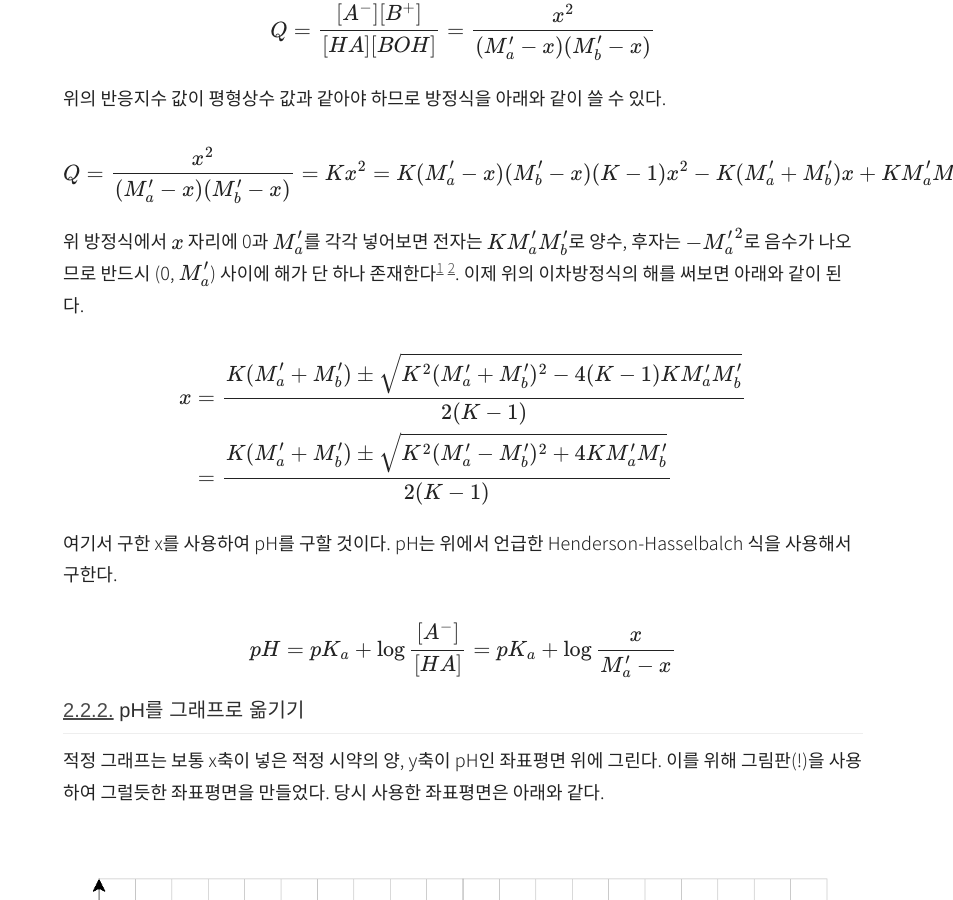
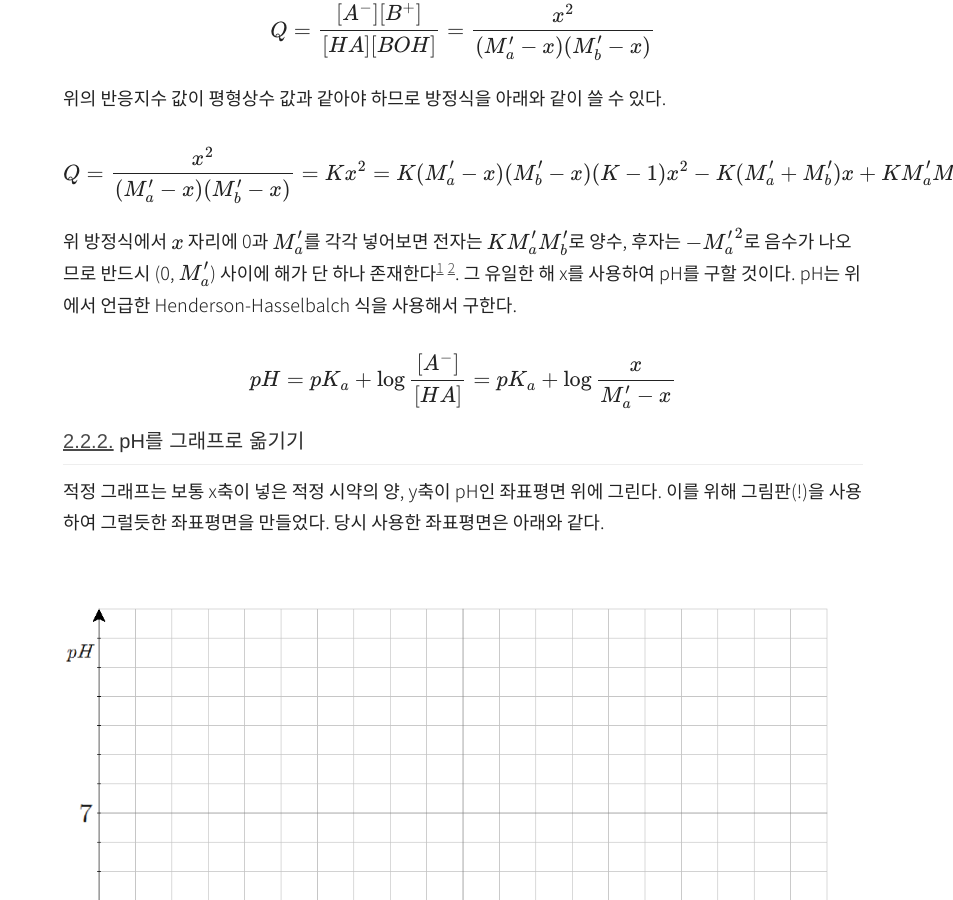
Before and after one commit to Orb-H/projects, a Jekyll site: the page built from _docs/ko/2016/titration/index.md, in a window 1280 px wide and 900 px high, scrolled down 1962 px. Shown: the whole window, without its empty margins (327-1280 px from the left). Built offline with Jekyll 4.4.1, drawn with Linux system fonts in a browser that asks for light colours; formulas are drawn with MathJax 3.

Commit message:
Remove unnecessary LaTeX
Remove quite complicated solution of quadratic equation, since too dirty

```diff
--- a/_docs/ko/2016/titration/index.md
+++ b/_docs/ko/2016/titration/index.md
@@ -59,16 +59,7 @@ x^2=K(M'_a-x)(M'_b-x)\\
 (K-1)x^2-K(M'_a+M'_b)x+KM'_aM'_b=0
 $$
 
-위 방정식에서 $x$ 자리에 0과 $M'_a$를 각각 넣어보면 전자는 $KM'_aM'_b$로 양수, 후자는 $-{M'_a}^{2}$로 음수가 나오므로 반드시 (0, $M'_a$) 사이에 해가 단 하나 존재한다[^1] [^2]. 이제 위의 이차방정식의 해를 써보면 아래와 같이 된다.
-
-$$
-\begin{aligned}
-x&=\frac{K(M'_a+M'_b)\pm\sqrt{K^2(M'_a+M'_b)^2-4(K-1)KM'_aM'_b}}{2(K-1)}\\
-&=\frac{K(M'_a+M'_b)\pm\sqrt{K^2(M'_a-M'_b)^2+4KM'_aM'_b}}{2(K-1)}
-\end{aligned}
-$$
-
-여기서 구한 x를 사용하여 pH를 구할 것이다. pH는 위에서 언급한 Henderson-Hasselbalch 식을 사용해서 구한다.
+위 방정식에서 $x$ 자리에 0과 $M'_a$를 각각 넣어보면 전자는 $KM'_aM'_b$로 양수, 후자는 $-{M'_a}^{2}$로 음수가 나오므로 반드시 (0, $M'_a$) 사이에 해가 단 하나 존재한다[^1] [^2]. 그 유일한 해 x를 사용하여 pH를 구할 것이다. pH는 위에서 언급한 Henderson-Hasselbalch 식을 사용해서 구한다.
 
 $$
 pH=pK_a+\log{\frac{[A^{-}]}{[HA]}}=pK_a+\log{\frac{x}{M'_a-x}}
```
